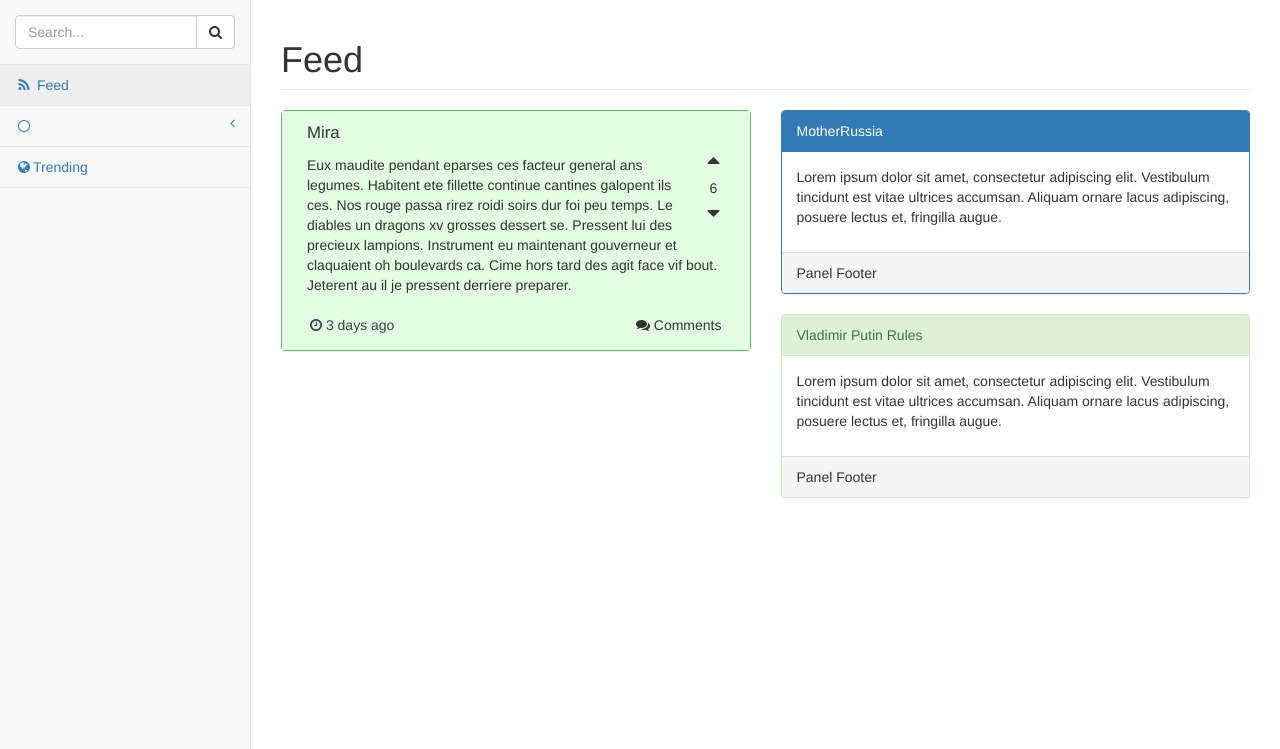
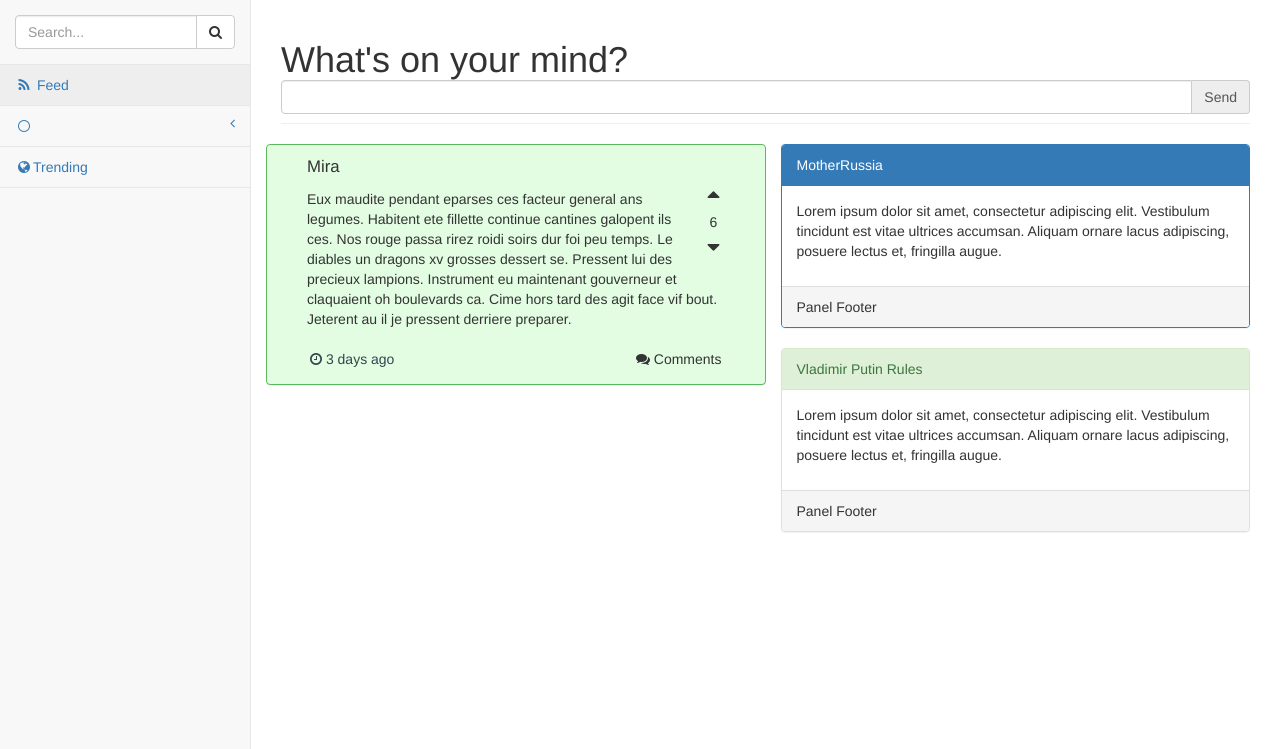
Before and after one commit to norim13/venn, a PHP site: page /pages/index.php in a window 1280 px wide. Shown: the part 51-800 px from the top of the page. Run offline with PHP 8.4, Linux system fonts and the light colour scheme.

Commit message:
publish button

```diff
--- a/proj/pages/body.php
+++ b/proj/pages/body.php
@@ -2,20 +2,30 @@
 	<div class="row">
 
 		<div class="col-lg-12">
-                    <h1 class="page-header">Feed</h1>
+			<h1 class="page-header">
+
+			What's on your mind?
+			<br\>
+			<div class="input-group">
+				<textarea class="form-control" rows="1" style="resize:none"></textarea>
+				<span class="input-group-addon btn btn-primary">Send</span>
+			</div></h1>
 		</div>
 
 	</div>
 
 
 	 <div class="row">
-                <div class="col-lg-6">
-                    <div class="panel panel-default" id="panel-feed">
+	 <!--publication-->
+		<div class="col-lg-6 panel panel-default" id="panel-feed">
 
+			<!-- user's name -->
 			<div class="panel-heading ">
 				Mira
 			</div>
+
 			<div class="panel-body"  >
+				<!-- voting section -->
 				<div class="vote-section" >
 					<table style="text-align:center;">
 					  <tr>
@@ -29,47 +39,42 @@
 					  </tr>
 					 </table>
 				</div>
-							<div ">
-								<p>Eux maudite pendant eparses ces facteur general ans legumes. Habitent ete fillette continue cantines galopent ils ces. Nos rouge passa rirez roidi soirs dur foi peu temps. Le diables un dragons xv grosses dessert se. Pressent lui des precieux lampions. Instrument eu maintenant gouverneur et claquaient oh boulevards ca. Cime hors tard des agit face vif bout. Jeterent au il je pressent derriere preparer.</p>
 
+				<!-- publication -->
+				<p>Eux maudite pendant eparses ces facteur general ans legumes. Habitent ete fillette continue cantines galopent ils ces.
+				Nos rouge passa rirez roidi soirs dur foi peu temps. Le diables un dragons xv grosses dessert se. Pressent lui des precieux lampions.
+				Instrument eu maintenant gouverneur et claquaient oh boulevards ca. Cime hors tard des agit face vif bout. Jeterent au il je pressent
+				derriere preparer.</p>
 			</div>
 
-
-						</div>
-
-
-
+			<!--footer-->
 			<div class="panel-footer clearfix ">
+				<!-- section with the time and comments button -->
 				<div class="fill-flow">
 					<a href="" class="btn btn-default" id="clock-panel"><i class="fa fa-clock-o"></i> 3 days ago</a>
-
 					<button class="btn btn-default" id="btn-comment"type="button" data-toggle="collapse" data-target="#comments" aria-expanded="false" aria-controls="comments">
 						<i class="fa fa-comments"></i> Comments
 					</button>
-
-
-
-
-
-
 				</div>
 
+				<!-- comment section-->
 				<div class="collapse" id="comments">
 				  <div class="col-lg-20" id="comments_section" >
 					<h4>Comments</h4>
 					(....)
 					<br>
 					<br>
+					<!-- write a comment -->
 					<div class="input-group">
 						<textarea class="form-control" rows="1" style="resize:none"></textarea>
 						<span class="input-group-addon btn btn-primary">Send</span>
 					</div>
 				  </div>
 				</div>
-
 			</div>
 		</div>
-                </div>
+
+
 		<!-- /.col-lg-4 -->
 		<div class="col-lg-6">
 			<div class="panel panel-primary">
```
Lines whose indentation alone changed are shown as unchanged.
